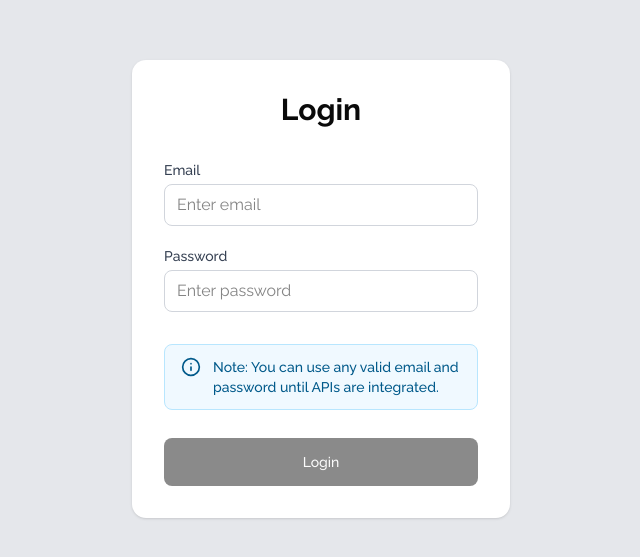
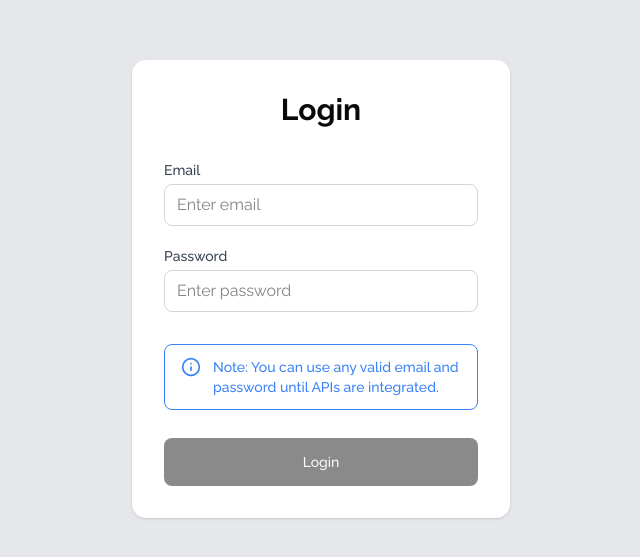
Before and after one commit to Gaurav-jha123/dep-incubation-mcp-docs, a React (Vite) app: page /login in a window 1280 px wide. Shown: the part 111-668 px from the top of the page, without its empty margins (319-959 px from the left). Built offline with nearby package versions, Linux system fonts and the light colour scheme.

Commit message:
feat : Added color palette configuration

```diff
--- a/src/components/Alert/Alert.tsx
+++ b/src/components/Alert/Alert.tsx
@@ -23,12 +23,11 @@ interface AlertProps extends Omit<
 }
 
 const alertVariantClasses: Record<AlertType, string> = {
-  success: "border-green-200 bg-green-50 text-green-800",
-  error: "border-red-200 bg-red-50 text-red-800",
-  warning: "border-amber-200 bg-amber-50 text-amber-800",
-  info: "border-sky-200 bg-sky-50 text-sky-800",
+  success: "border-success-500 bg-success-100 text-success-500",
+  error: "border-danger-500 bg-danger-100 text-danger-500",
+  warning: "border-warning-500 bg-warning-100 text-warning-500",
+  info: "border-info-500 bg-info-100 text-info-500",
 };
-
 const icons: Record<IconKey, React.ReactNode> = {
   success: <CheckCircle2 size={20} aria-hidden="true" />,
   error: <AlertCircle size={20} aria-hidden="true" />,
@@ -78,8 +77,8 @@ export const Alert: React.FC<AlertProps> = ({
       leaveTo="opacity-0 -translate-y-1"
     >
       <div className={combinedClassName} role="alert" {...rest}>
-        <span className="flex shrink-0 items-center">{icons[type]}</span>
-        <span className="flex-1">{children ?? message}</span>
+        <span className="flex shrink-0 items-center text-current">{icons[type]}</span>
+        <span className="flex-1 text-current">{children ?? message}</span>
         {closable && (
           <button
             type="button"
--- a/src/components/Avatar/Avatar.tsx
+++ b/src/components/Avatar/Avatar.tsx
@@ -28,10 +28,10 @@ const sizeMap = {
 };
 
 const statusMap = {
-  online: "bg-green-500",
-  offline: "bg-gray-400",
-  busy: "bg-red-500",
-  away: "bg-yellow-500",
+  online: "bg-success-500",
+  offline: "bg-secondary-500",
+  busy: "bg-danger-500",
+  away: "bg-warning-500",
 };
 
 export const Avatar: React.FC<AvatarProps> = ({
@@ -46,11 +46,10 @@ export const Avatar: React.FC<AvatarProps> = ({
 
   return (
     <div className="relative inline-block">
-      {/* Avatar Circle */}
       <div
         className={`
-          rounded-full bg-gray-200 overflow-hidden flex items-center justify-center
-          text-gray-700 font-semibold select-none
+          overflow-hidden rounded-full bg-secondary-100 text-secondary-700
+          flex items-center justify-center font-semibold select-none
           ${sizeClass} ${className}
         `}
       >
@@ -61,15 +60,14 @@ export const Avatar: React.FC<AvatarProps> = ({
         )}
       </div>
 
-      {/* Status Indicator */}
       {status && (
         <span
           className={`
             absolute bottom-0 right-0
-            h-3 w-3 rounded-full border-2 border-white
+            h-3 w-3 rounded-full border-2 border-background
             ${statusMap[status]}
           `}
-        ></span>
+        />
       )}
     </div>
   );
--- a/src/index.css
+++ b/src/index.css
@@ -47,6 +47,49 @@
     --color-sidebar-accent-foreground: var(--sidebar-accent-foreground);
     --color-sidebar-border: var(--sidebar-border);
     --color-sidebar-ring: var(--sidebar-ring);
+
+    /* Project palette */
+    --color-primary-50: #eef6ff;
+    --color-primary-200: #bcd9ff;
+    --color-primary-400: #5ea1ff;
+    --color-primary-500: #2f82ff;
+    --color-primary-700: #1a52b3;
+    --color-primary-900: #1a3b75;
+
+    --color-secondary-50: #f8fafc;
+    --color-secondary-200: #e2e8f0;
+    --color-secondary-400: #94a3b8;
+    --color-secondary-500: #64748b;
+    --color-secondary-700: #334155;
+    --color-secondary-900: #0f172a;
+
+    --color-success-50: #ecfdf3;
+    --color-success-200: #a7f3d0;
+    --color-success-400: #34d399;
+    --color-success-500: #10b981;
+    --color-success-700: #047857;
+    --color-success-900: #064e3b;
+
+    --color-info-50: #eff6ff;
+    --color-info-200: #bfdbfe;
+    --color-info-400: #60a5fa;
+    --color-info-500: #3b82f6;
+    --color-info-700: #1d4ed8;
+    --color-info-900: #1e3a8a;
+
+    --color-warning-50: #fffbeb;
+    --color-warning-200: #fde68a;
+    --color-warning-400: #fbbf24;
+    --color-warning-500: #f59e0b;
+    --color-warning-700: #b45309;
+    --color-warning-900: #78350f;
+
+    --color-danger-50: #fef2f2;
+    --color-danger-200: #fecaca;
+    --color-danger-400: #f87171;
+    --color-danger-500: #ef4444;
+    --color-danger-700: #b91c1c;
+    --color-danger-900: #7f1d1d;
 }
 
 :root {
```
